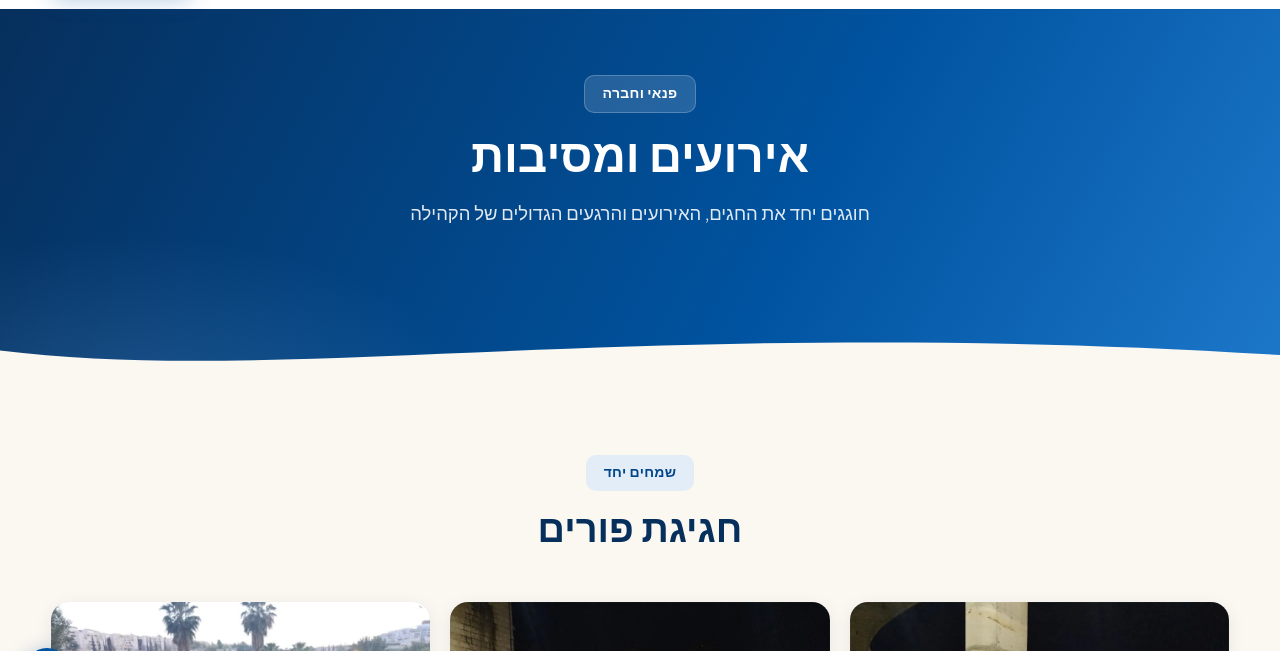
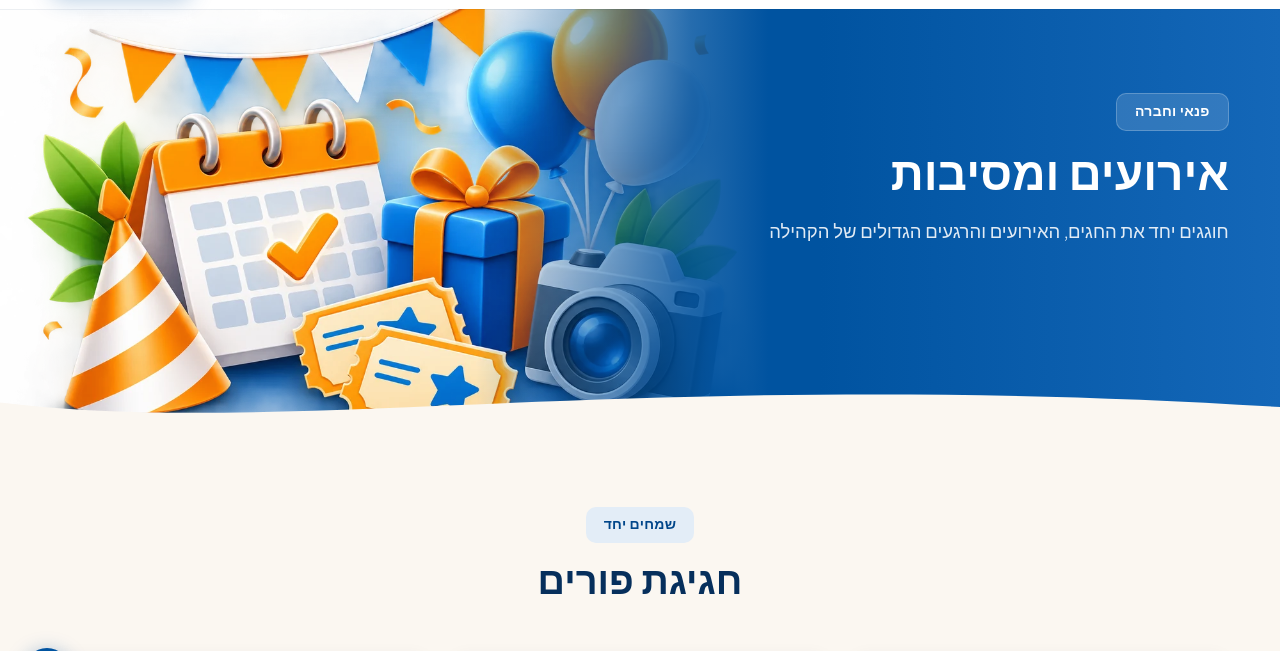
Before and after one commit to ombee-hub/NitzanModiin, a plain HTML site: page events.html in a window 1280 px wide. Shown: the part 82-733 px from the top of the page. Drawn offline with Linux system fonts and the light colour scheme.

Commit message:
Events page: illustrated background hero
Co-Authored-By: Claude Opus 5.5 <noreply@anthropic.com>

```diff
--- a/events.html
+++ b/events.html
@@ -15,11 +15,14 @@
 
 <div id="site-header"></div>
 
-<div class="page-hero">
-  <div class="container">
+<div class="page-hero has-art">
+  <div class="container art-hero">
+    <div class="hero-text">
     <span class="kicker">פנאי וחברה</span>
     <h1>אירועים ומסיבות</h1>
     <p>חוגגים יחד את החגים, האירועים והרגעים הגדולים של הקהילה</p>
+    </div>
+    <div class="hero-art"><img decoding="async" fetchpriority="high" src="images/illus-events.webp" alt="" width="1200" height="800"></div>
   </div>
   <svg class="wave" viewBox="0 0 1440 70" preserveAspectRatio="none" style="position:relative;z-index:2"><path d="M0,40 C320,80 720,0 1440,45 L1440,70 L0,70 Z" fill="#fbf7f1"/></svg>
 </div>
```
Also changed, not shown: images/illus-events.webp (added).
